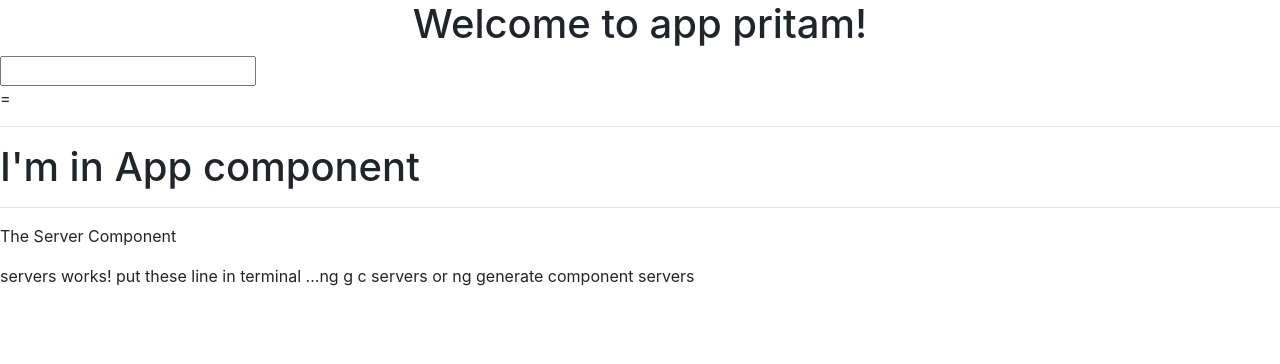
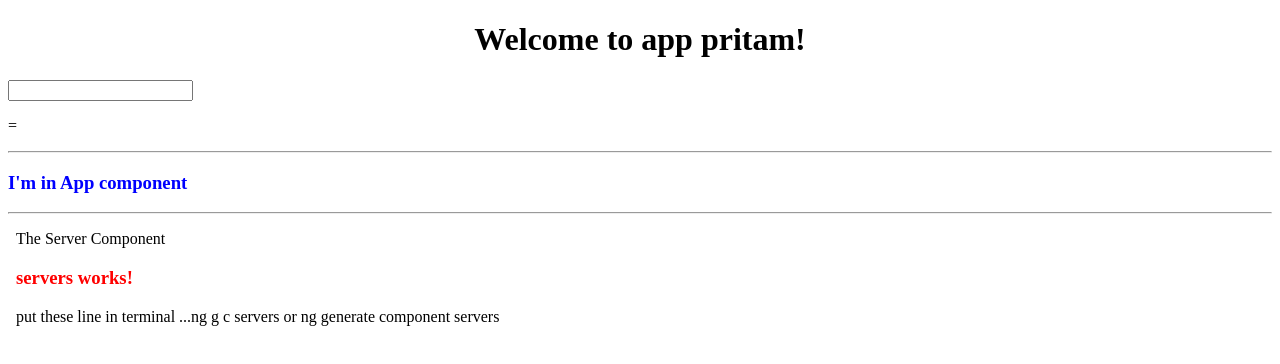
Before and after one commit to pritamkhose/myLearnAngular, an Angular app: page / in a window 1280 px wide. Shown: the top 364 px of the page. Built offline with nearby package versions, Linux system fonts and the light colour scheme.

Commit message:
V1.0.3 : Working with Component Styles

```diff
--- a/src/app/app.component.css
+++ b/src/app/app.component.css
@@ -0,0 +1,3 @@
+h3{
+  color: blue;
+}
--- a/src/app/app.component.html
+++ b/src/app/app.component.html
@@ -20,8 +20,16 @@
   <!--</li>-->
 <!--</ul>-->
 <hr>
-<h1>
-  I'm in App component
-</h1>
-<hr>
-<app-server></app-server>
+<div class="container">
+  <div class="row">
+    <div class="col-xs-12">
+
+      <h3>
+        I'm in App component
+      </h3>
+      <hr>
+      <app-server></app-server>
+
+    </div>
+  </div>
+</div>
--- a/src/app/servers/servers.component.html
+++ b/src/app/servers/servers.component.html
@@ -1,4 +1,4 @@
+<h3>servers works!</h3>
 <p>
-  servers works!
   put these line in terminal ...ng g c servers or ng generate component servers
 </p>
--- a/src/app/servers/servers.component.ts
+++ b/src/app/servers/servers.component.ts
@@ -3,7 +3,8 @@
 @Component({
   selector: 'app-servers',
   templateUrl: './servers.component.html',
-  styleUrls: ['./servers.component.css']
+  // styleUrls: ['./servers.component.css']
+  styles: ['h3{color: red}']
 })
 export class ServersComponent implements OnInit {
 
```
Also changed, not shown: .angular-cli.json, notes.txt.
